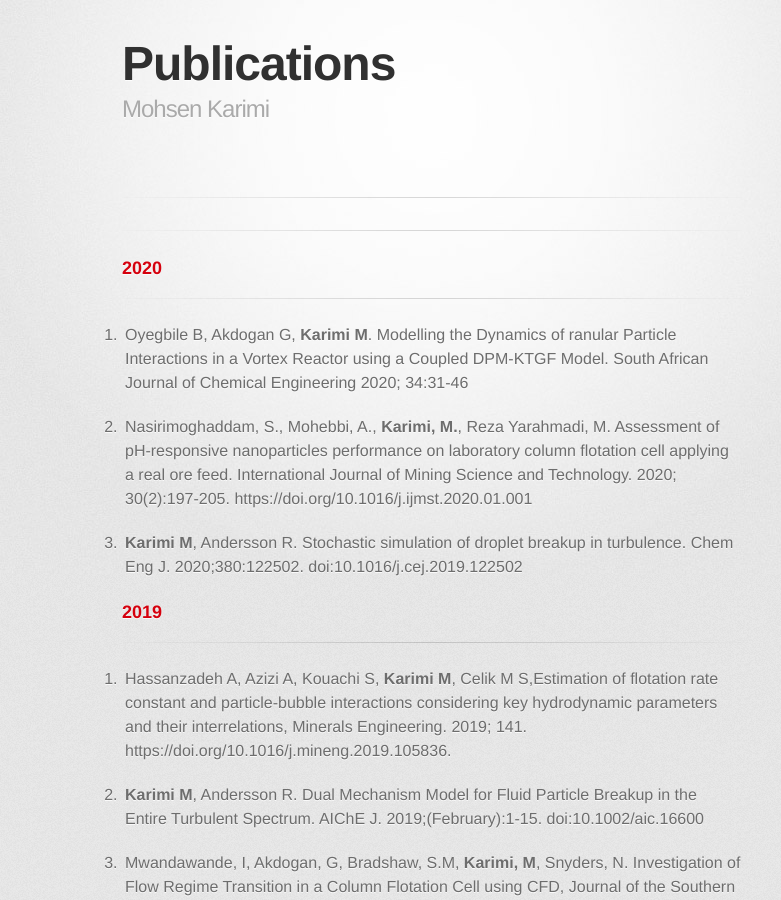
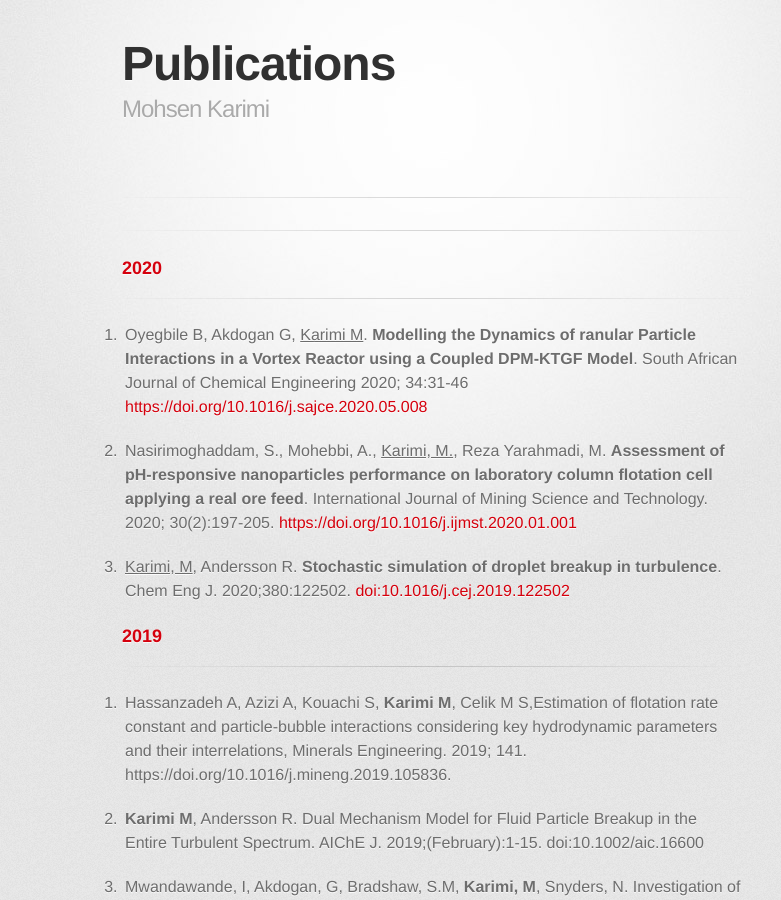
Before and after one commit to karimimp/publications, a Jekyll site: the page built from index.md, in a window 1280 px wide and 900 px high. Shown: the whole window, without its empty margins (208-989 px from the left). Built offline with Jekyll 4.4.1, drawn with Linux system fonts in a browser that asks for light colours; some web fonts are replaced; part of the change alters nothing that is shown.

Commit message:
update the 2020 publications with links and everything

```diff
--- a/index.md
+++ b/index.md
@@ -1,17 +1,16 @@
 ---
 layout: default
 ---
-
 
 ----
 
 ### 2020
 ---
-1. Oyegbile B, Akdogan G, **Karimi M**. Modelling the Dynamics of  ranular Particle Interactions in a Vortex Reactor using a Coupled DPM-KTGF Model. South African Journal of Chemical Engineering 2020; 34:31-46
+1. Oyegbile B, Akdogan G, <ins>Karimi M</ins>. **Modelling the Dynamics of  ranular Particle Interactions in a Vortex Reactor using a Coupled DPM-KTGF Model**. South African Journal of Chemical Engineering 2020; 34:31-46 [https://doi.org/10.1016/j.sajce.2020.05.008](https://doi.org/10.1016/j.sajce.2020.05.008)
 
-2. Nasirimoghaddam, S., Mohebbi, A., **Karimi, M.**, Reza Yarahmadi, M. Assessment of pH-responsive nanoparticles performance on laboratory column flotation cell applying a real ore feed. 	International Journal of Mining Science and Technology. 2020; 30(2):197-205. https://doi.org/10.1016/j.ijmst.2020.01.001
+2. Nasirimoghaddam, S., Mohebbi, A., <ins>Karimi, M.</ins>, Reza Yarahmadi, M. **Assessment of pH-responsive nanoparticles performance on laboratory column flotation cell applying a real ore feed**. 	International Journal of Mining Science and Technology. 2020; 30(2):197-205. [https://doi.org/10.1016/j.ijmst.2020.01.001](https://doi.org/10.1016/j.ijmst.2020.01.001)
 
-3. **Karimi M**, Andersson R. Stochastic simulation of droplet breakup in turbulence. Chem Eng J. 2020;380:122502. doi:10.1016/j.cej.2019.122502
+3. <ins>Karimi, M</ins>, Andersson R. **Stochastic simulation of droplet breakup in turbulence**. Chem Eng J. 2020;380:122502. [doi:10.1016/j.cej.2019.122502](doi:10.1016/j.cej.2019.122502)
 
 ### 2019
 ---
```
